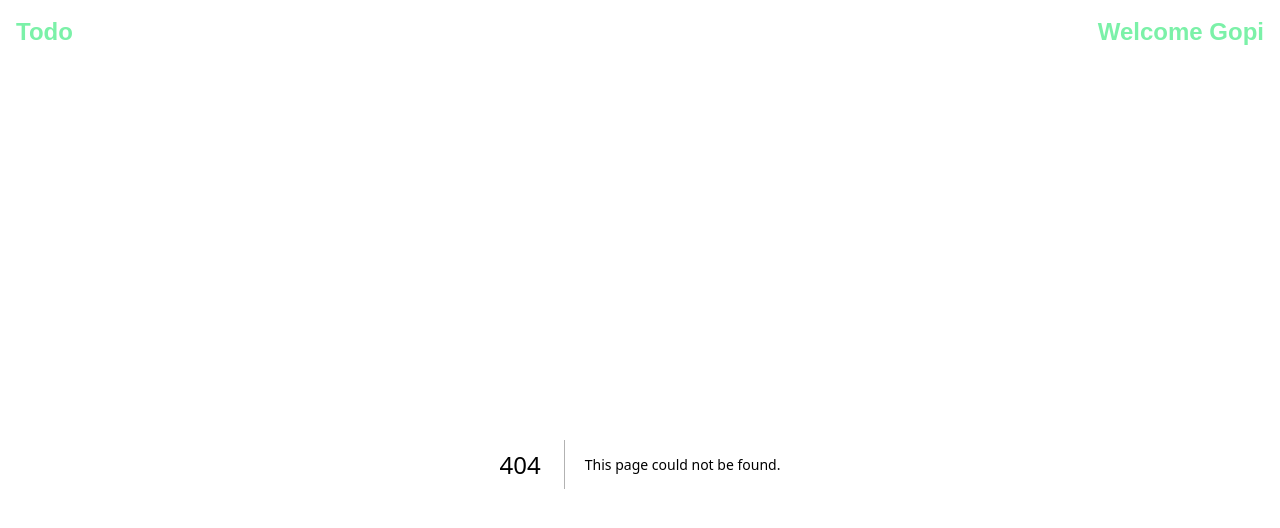
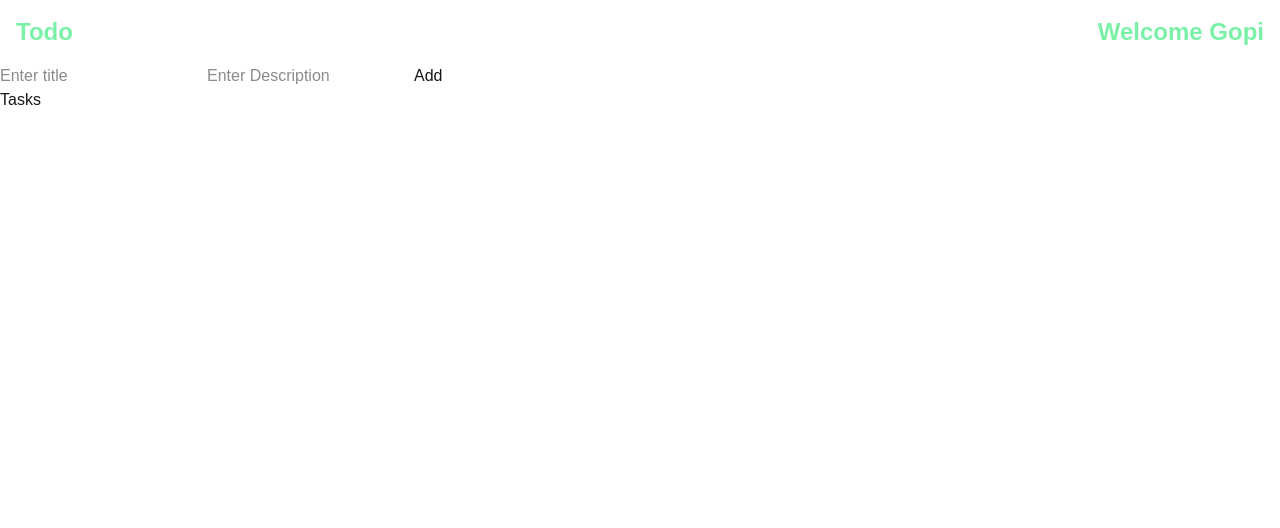
Before and after one commit to Gopichandu923/Todo-List, a Next.js app: page /missions in a window 1280 px wide. Before the commit this address had no page. Shown: the top 528 px of the page. Built offline with nearby package versions, Linux system fonts and the light colour scheme.

Commit message:
Created page for completed missions

```diff
--- /dev/null
+++ b/app/done/page.tsx
@@ -0,0 +1,7 @@
+export default function Done() {
+  return (
+    <div>
+      <h2>Completed Tasks </h2>
+    </div>
+  );
+}
--- /dev/null
+++ b/app/missions/page.tsx
@@ -0,0 +1,16 @@
+export default function Missions() {
+  return (
+    <div>
+      <div>
+        <form>
+          <input type="text" placeholder="Enter title"></input>
+          <input type="text" placeholder="Enter Description"></input>
+          <button>Add</button>
+        </form>
+      </div>
+      <div>
+        <h1>Tasks</h1>
+      </div>
+    </div>
+  );
+}
--- a/app/page.tsx
+++ b/app/page.tsx
@@ -3,8 +3,8 @@ export default function Home() {
   return (
     <div className="justify-items-center">
       <div className="flex flex-row justify-center  p-2 bg-orange-400 rounded-md">
-        <button className="p-2  rounded-xl">Tasks</button>
-        <button className="p-2  rounded-xl">Completed</button>
+        <button className="p-2  rounded-xl">Missions</button>
+        <button className="p-2  rounded-xl">Done</button>
       </div>
       <div>
         <h1>Task 1</h1>
```
